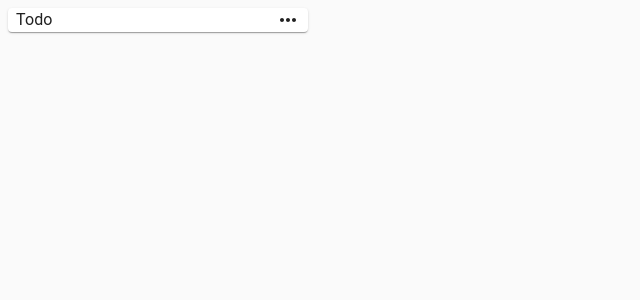
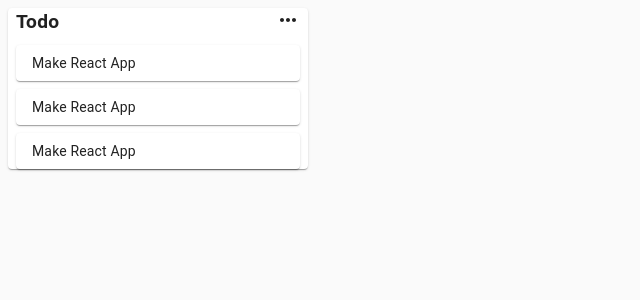
Before and after one commit to ashleybridges01/moneytree, a React (Create React App) app: page / in a window 1280 px wide. Shown: the top 300 px of the page, without its empty margins (0-640 px from the left). Built offline with nearby package versions, Linux system fonts and the light colour scheme.

Commit message:
cards added plus minor styling

```diff
--- /dev/null
+++ b/src/components/List/Card.js
@@ -0,0 +1,20 @@
+import React from 'react';
+import { Paper } from "@material-ui/core";
+import {makeStyles} from "@material-ui/core/styles";
+
+const useStyle = makeStyles((theme) => ({
+    card: {
+        padding:theme.spacing(1,1,1,2),
+        margin:theme.spacing(1),
+    }
+}));
+
+export default function Card() {
+    const classes = useStyle();
+
+    return (
+        <div>
+            <Paper className={classes.card}>Make React App</Paper>
+        </div>
+    )
+}
--- a/src/components/List/List.js
+++ b/src/components/List/List.js
@@ -2,11 +2,12 @@
 import { Paper, Typography, CssBaseline } from "@material-ui/core"
 import {makeStyles} from "@material-ui/core/styles"
 import Title from "./Title"
+import Card from "./Card"
 
 const useStyle = makeStyles((theme)=>({
     root: {
         width: '300px',
-        backgroundColor:'BECF0',
+        backgroundColor:'EBECF0',
         marginLeft: theme.spacing(1),
     },
 }));
@@ -17,6 +18,9 @@
             <Paper className={classes.root}>
                 <CssBaseline />
                 <Title />
+                <Card />
+                <Card />
+                <Card />
             </Paper>
         </div>
     )
--- a/src/components/List/Title.js
+++ b/src/components/List/Title.js
@@ -10,6 +10,8 @@
     },
     editableTitle:{
         flexGrow: 1,
+        fontSize: '1.2rem',
+        fontWeight: 'bold',
     },
     input:{
         margin: theme.spacing(1),
@@ -27,6 +29,7 @@
             {open ? (
                 <div>
                     <InputBase
+                    autoFocus
                     value="Todo"
                     inputProps={{
                         className: classes.input,
```
